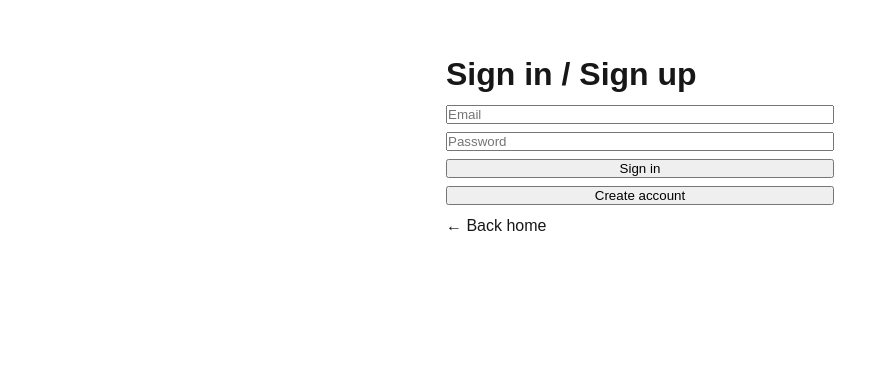
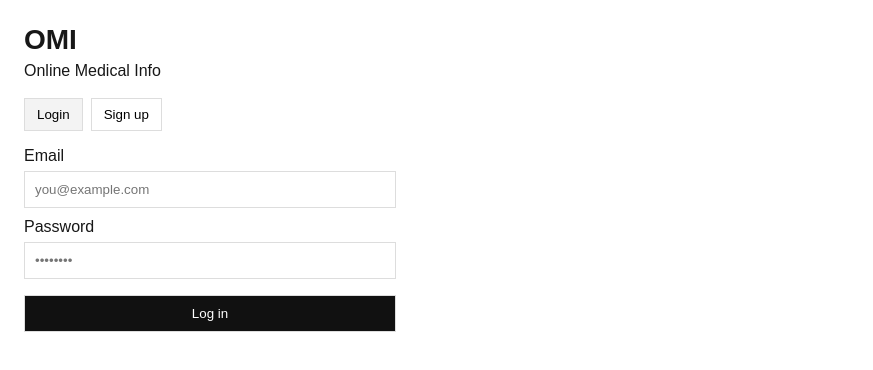
Before and after one commit to sumariehorstmann/medical-profile-app, a Next.js app: page /login in a window 1280 px wide. Shown: the top 370 px of the page, without its empty margins (0-873 px from the left). Built offline with nearby package versions, Linux system fonts and the light colour scheme; no server answers.

Commit message:
Use full reload redirect after login

```diff
--- a/app/login/page.tsx
+++ b/app/login/page.tsx
@@ -1,60 +1,141 @@
 "use client";
 
 import { useState } from "react";
-import { useRouter } from "next/navigation";
-import { createSupabaseBrowser } from "lib/supabase/client";
+import { createSupabaseBrowser } from "@/lib/supabase/client";
 
 export default function LoginPage() {
   const supabase = createSupabaseBrowser();
-  const router = useRouter();
 
+  const [mode, setMode] = useState<"login" | "signup">("login");
   const [email, setEmail] = useState("");
   const [password, setPassword] = useState("");
-  const [err, setErr] = useState<string | null>(null);
-  const [busy, setBusy] = useState(false);
 
-  const signIn = async (e: React.FormEvent) => {
+  const [loading, setLoading] = useState(false);
+  const [message, setMessage] = useState<string | null>(null);
+
+  async function handleSubmit(e: React.FormEvent) {
     e.preventDefault();
-    setBusy(true);
-    setErr(null);
-    const { error } = await supabase.auth.signInWithPassword({ email, password });
-    setBusy(false);
-    if (error) return setErr(error.message);
-    router.push("/profile");
-  };
+    setMessage(null);
+    setLoading(true);
 
-  const signUp = async (e: React.FormEvent) => {
-    e.preventDefault();
-    setBusy(true);
-    setErr(null);
+    try {
+      if (!email || !password) {
+        setMessage("Please enter an email and password.");
+        return;
+      }
+
+      if (mode === "signup") {
         const { error } = await supabase.auth.signUp({ email, password });
-    setBusy(false);
-    if (error) return setErr(error.message);
-    router.push("/profile");
-  };
+        if (error) throw error;
+
+        setMessage(
+          "✅ Signup successful. If email confirmation is enabled, check your inbox."
+        );
+      } else {
+        const { error } = await supabase.auth.signInWithPassword({
+          email,
+          password,
+        });
+        if (error) throw error;
+
+        setMessage("✅ Logged in successfully. Redirecting...");
+window.location.assign("/profile");
+
+// go to the page you actually want after login:
+window.location.assign("/profile"); // or "/"
+
+      }
+    } catch (err: any) {
+      setMessage(`❌ ${err?.message ?? "Something went wrong"}`);
+    } finally {
+      setLoading(false);
+    }
+  }
 
   return (
-    <main style={{ maxWidth: 420, margin: "40px auto", padding: 16, display: "grid", gap: 12 }}>
-      <h1>Sign in / Sign up</h1>
-      <form style={{ display: "grid", gap: 8 }}>
+    <main style={{ padding: 24, maxWidth: 420 }}>
+      <h1 style={{ fontSize: 28, fontWeight: 700 }}>OMI</h1>
+      <p style={{ marginTop: 6, marginBottom: 18 }}>Online Medical Info</p>
+
+      <div style={{ display: "flex", gap: 8, marginBottom: 16 }}>
+        <button
+          type="button"
+          onClick={() => setMode("login")}
+          disabled={loading}
+          style={{
+            padding: "8px 12px",
+            border: "1px solid #ddd",
+            background: mode === "login" ? "#f3f3f3" : "white",
+            cursor: "pointer",
+          }}
+        >
+          Login
+        </button>
+        <button
+          type="button"
+          onClick={() => setMode("signup")}
+          disabled={loading}
+          style={{
+            padding: "8px 12px",
+            border: "1px solid #ddd",
+            background: mode === "signup" ? "#f3f3f3" : "white",
+            cursor: "pointer",
+          }}
+        >
+          Sign up
+        </button>
+      </div>
+
+      <form onSubmit={handleSubmit} style={{ display: "grid", gap: 10 }}>
+        <label style={{ display: "grid", gap: 6 }}>
+          Email
           <input
-          placeholder="Email"
             value={email}
             onChange={(e) => setEmail(e.target.value)}
+            type="email"
+            placeholder="you@example.com"
             autoComplete="email"
+            disabled={loading}
+            style={{ padding: 10, border: "1px solid #ddd" }}
           />
+        </label>
+
+        <label style={{ display: "grid", gap: 6 }}>
+          Password
           <input
-          placeholder="Password"
-          type="password"
             value={password}
             onChange={(e) => setPassword(e.target.value)}
-          autoComplete="current-password"
+            type="password"
+            placeholder="••••••••"
+            autoComplete={mode === "signup" ? "new-password" : "current-password"}
+            disabled={loading}
+            style={{ padding: 10, border: "1px solid #ddd" }}
           />
-        <button onClick={signIn} disabled={busy}>Sign in</button>
-        <button onClick={signUp} disabled={busy}>Create account</button>
-        {err && <p style={{ color: "crimson" }}>{err}</p>}
+        </label>
+
+        <button
+          type="submit"
+          disabled={loading}
+          style={{
+            marginTop: 6,
+            padding: 10,
+            border: "1px solid #ddd",
+            background: "#111",
+            color: "white",
+            cursor: "pointer",
+          }}
+        >
+          {loading
+            ? "Please wait..."
+            : mode === "signup"
+            ? "Create account"
+            : "Log in"}
+        </button>
+
+        {message ? (
+          <p style={{ marginTop: 8, lineHeight: 1.4 }}>{message}</p>
+        ) : null}
       </form>
-      <p><a href="/">← Back home</a></p>
     </main>
   );
 }
```
Lines whose indentation alone changed are shown as unchanged.
